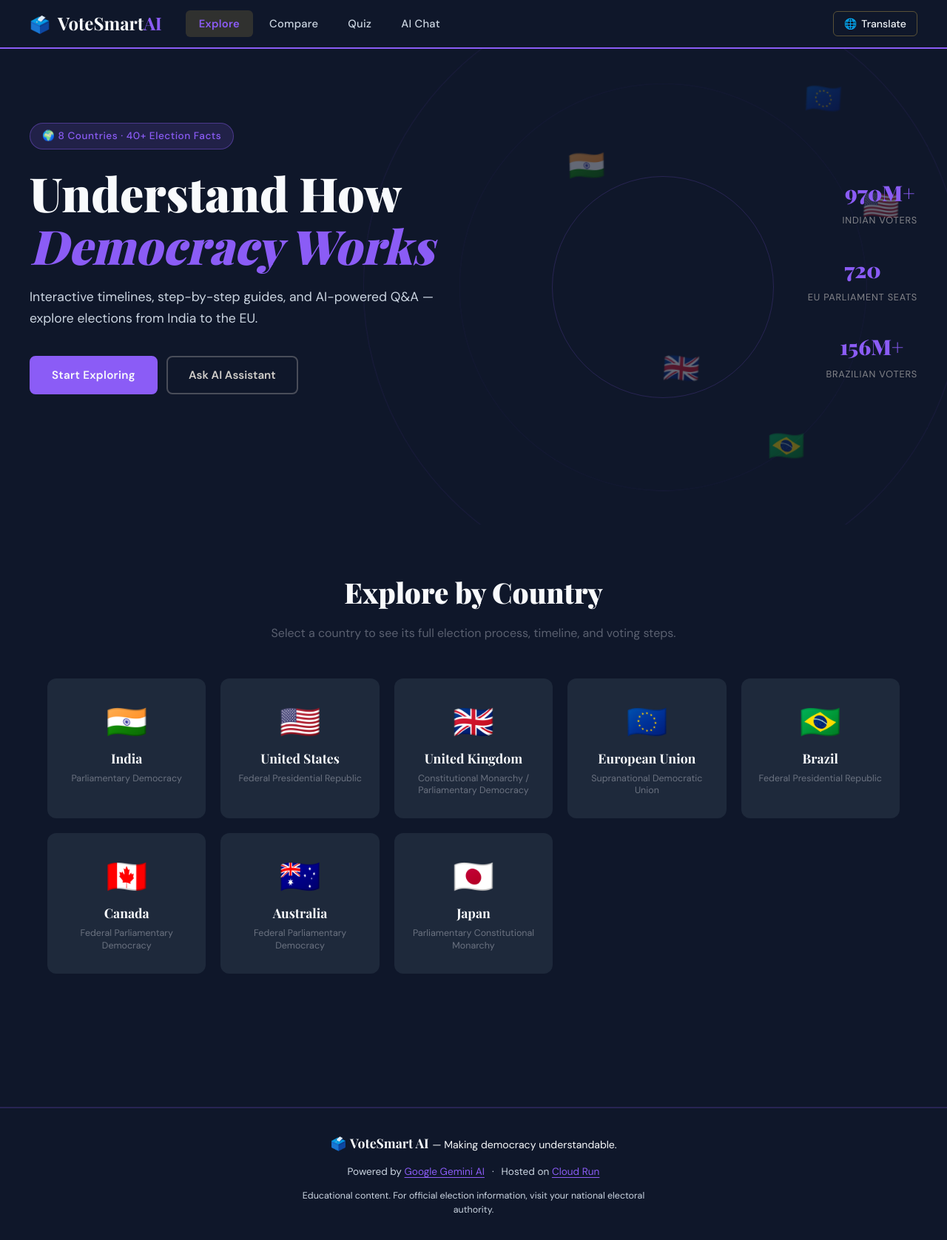
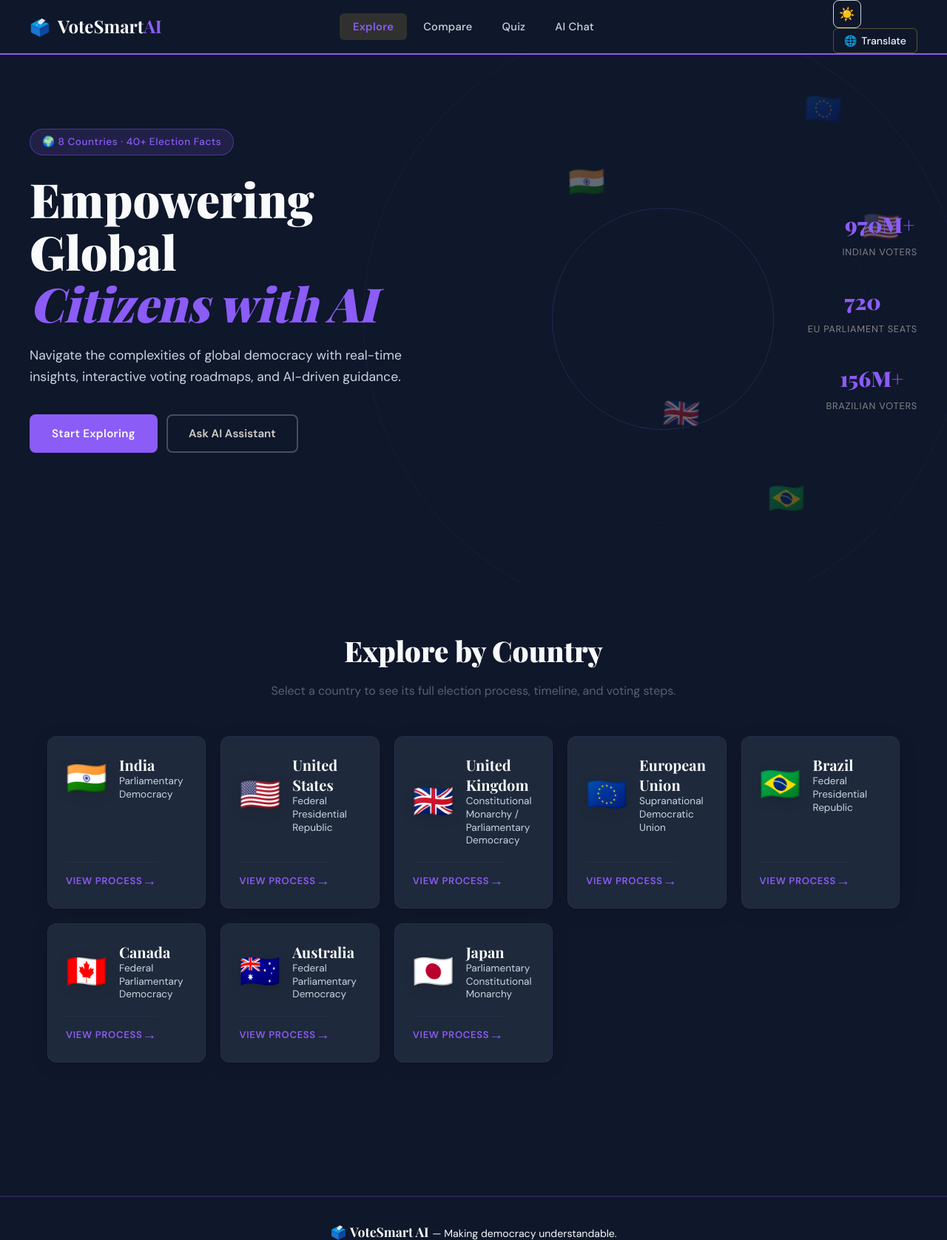
Before and after one commit to vannoorsab/VoteSmart-AI, a Flask app: page / in a window 1280 px wide. Shown: the top 1676 px of the page at 74% size. Before the commit the page ends 1642 px from the top, so only its background shows below. Run offline with Flask 3, Linux system fonts and the light colour scheme.

Commit message:
commited

```diff
--- a/static/css/style.css
+++ b/static/css/style.css
@@ -24,6 +24,18 @@
   --font-body: 'DM Sans', system-ui, sans-serif;
   --font-mono: 'DM Mono', monospace;
   --transition: 0.22s cubic-bezier(0.4, 0, 0.2, 1);
+}
+
+body.light-mode {
+  --ink: #0f172a;
+  --ink-soft: #1e293b;
+  --ink-muted: #475569;
+  --paper: #f1f5f9;
+  --paper-light: #ffffff;
+  --gold: #7c3aed;
+  --gold-light: #8b5cf6;
+  --gold-pale: #f3f0ff;
+  --shadow: 0 4px 20px rgba(0,0,0,0.06);
 }
 
 /* ── Reset ── */
@@ -69,8 +81,12 @@ button { cursor: pointer; font-family: var(--font-body); border: none; backgroun
 }
 .header-inner {
   max-width: 1200px; margin: 0 auto;
-  display: flex; align-items: center; gap: 32px;
-  height: 64px;
+  display: flex; align-items: center; justify-content: space-between;
+  height: 72px; position: relative;
+}
+@media (max-width: 900px) {
+  .header-inner { height: auto; padding: 12px 0; flex-direction: column; gap: 12px; }
+  .main-nav { position: static !important; transform: none !important; }
 }
 .logo {
   display: flex; align-items: center; gap: 10px;
@@ -82,7 +98,10 @@ button { cursor: pointer; font-family: var(--font-body); border: none; backgroun
 .logo em { color: var(--gold); font-style: normal; }
 .logo-icon { font-size: 1.4rem; }
 
-.main-nav { display: flex; gap: 4px; flex: 1; }
+.main-nav {
+  display: flex; gap: 4px;
+  position: absolute; left: 50%; transform: translateX(-50%);
+}
 .nav-btn {
   padding: 8px 18px; border-radius: 6px;
   color: var(--ink-muted);
@@ -106,9 +125,21 @@ button { cursor: pointer; font-family: var(--font-body); border: none; backgroun
   transition: var(--transition);
 }
 .translate-btn:hover {
-  background: rgba(201,168,76,0.15); color: var(--gold);
+  background: rgba(139,92,246,0.15); color: var(--gold);
   border-color: var(--gold);
 }
+
+.theme-toggle {
+  display: flex; align-items: center; justify-content: center;
+  width: 38px; height: 38px; border-radius: 8px;
+  border: 1px solid var(--ink-muted);
+  color: var(--gold); font-size: 1.1rem;
+  transition: var(--transition);
+}
+.theme-toggle:hover {
+  background: rgba(139,92,246,0.15); border-color: var(--gold);
+}
+.theme-toggle .hidden { display: none; }
 .lang-picker {
   position: absolute; right: 0; top: calc(100% + 8px);
   background: var(--paper-light); border: 1px solid var(--gold);
@@ -265,36 +296,31 @@ button { cursor: pointer; font-family: var(--font-body); border: none; backgroun
 }
 .country-card {
   background: var(--paper-light);
-  border: 2px solid transparent;
-  border-radius: var(--radius);
-  padding: 28px 20px;
-  display: flex; flex-direction: column; align-items: center;
-  gap: 8px; text-align: center;
+  border: 1px solid rgba(139,92,246,0.1);
+  padding: 24px; border-radius: var(--radius);
+  text-align: left;
   transition: var(--transition);
-  position: relative; overflow: hidden;
-  cursor: pointer;
+  box-shadow: var(--shadow);
+  display: flex; flex-direction: column; justify-content: space-between;
+  position: relative; cursor: pointer;
 }
-.country-card::before {
-  content: ''; position: absolute; inset: 0;
-  background: linear-gradient(135deg, var(--accent) 0%, transparent 100%);
-  opacity: 0; transition: var(--transition);
+.country-card:hover {
+  transform: translateY(-5px);
+  border-color: var(--gold);
+  box-shadow: var(--shadow-lg);
 }
-.country-card:hover, .country-card:focus-visible {
-  border-color: var(--accent, var(--gold));
-  transform: translateY(-4px);
-  box-shadow: var(--shadow);
+.cc-header { display: flex; align-items: center; gap: 16px; margin-bottom: 20px; }
+.cc-flag { font-size: 2.8rem; filter: drop-shadow(0 4px 8px rgba(0,0,0,0.1)); }
+.cc-info { display: flex; flex-direction: column; }
+.cc-name { font-size: 1.25rem; font-weight: 700; color: var(--ink); font-family: var(--font-display); }
+.cc-system-label { font-size: 0.85rem; color: var(--ink-muted); line-height: 1.3; }
+.cc-footer {
+  display: flex; justify-content: space-between; align-items: center;
+  border-top: 1px solid rgba(139,92,246,0.1); padding-top: 12px;
 }
-.country-card:hover::before { opacity: 0.05; }
-.cc-flag { font-size: 2.8rem; }
-.cc-name { font-family: var(--font-display); font-size: 1.1rem; font-weight: 700; color: var(--ink); }
-.cc-system { font-size: 0.78rem; color: #6b7280; line-height: 1.3; }
-.cc-arrow {
-  position: absolute; right: 14px; top: 50%;
-  transform: translateY(-50%);
-  color: var(--gold); font-size: 1.2rem; opacity: 0;
-  transition: var(--transition);
-}
-.country-card:hover .cc-arrow, .country-card:focus-visible .cc-arrow { opacity: 1; right: 10px; }
+.cc-view-text { font-size: 0.82rem; font-weight: 600; color: var(--gold); text-transform: uppercase; letter-spacing: 0.05em; }
+.cc-arrow { color: var(--gold); font-size: 1.2rem; transition: var(--transition); }
+.country-card:hover .cc-arrow { transform: translateX(5px); }
 
 /* ── COUNTRY DETAIL ── */
 .country-detail { animation: fade-up 0.4s ease both; }
@@ -520,11 +546,11 @@ button { cursor: pointer; font-family: var(--font-body); border: none; backgroun
   font-size: 0.92rem; line-height: 1.6;
 }
 .chat-msg.assistant .msg-bubble {
-  background: white; border: 1px solid #e8e4d8;
+  background: var(--paper-light); border: 1px solid var(--ink-muted);
   border-bottom-left-radius: 4px; color: var(--ink);
 }
 .chat-msg.user .msg-bubble {
-  background: var(--ink); color: var(--paper);
+  background: var(--gold); color: white;
   border-bottom-right-radius: 4px;
 }
 .msg-bubble ul { padding-left: 20px; margin-top: 8px; }
--- a/static/js/app.js
+++ b/static/js/app.js
@@ -35,6 +35,17 @@ function initNav() {
       if (window.selectLanguage) window.selectLanguage(btn.dataset.lang);
     });
   });
+
+  const themeToggle = document.getElementById("themeToggle");
+  if (themeToggle) {
+    themeToggle.addEventListener("click", () => {
+      document.body.classList.toggle("light-mode");
+      const sun = themeToggle.querySelector(".sun-icon");
+      const moon = themeToggle.querySelector(".moon-icon");
+      sun.classList.toggle("hidden");
+      moon.classList.toggle("hidden");
+    });
+  }
 
   document.addEventListener("click", e => {
     if (!e.target.closest(".header-actions")) {
--- a/templates/index.html
+++ b/templates/index.html
@@ -30,6 +30,10 @@
         <button class="nav-btn" data-view="chat">AI Chat</button>
       </nav>
       <div class="header-actions">
+        <button class="theme-toggle" id="themeToggle" aria-label="Toggle dark/light mode" title="Toggle theme">
+          <span class="sun-icon" aria-hidden="true">☀️</span>
+          <span class="moon-icon hidden" aria-hidden="true">🌙</span>
+        </button>
         <button class="translate-btn" id="translateToggle" aria-label="Toggle language translation"
           title="Translate page">
           <span aria-hidden="true">🌐</span> Translate
@@ -61,8 +65,8 @@
     <div class="hero-content">
       <div class="hero-text-col">
         <div class="hero-badge" style="background: rgba(139,92,246,0.15); border: 1px solid rgba(139,92,246,0.4);">🌍 8 Countries · 40+ Election Facts</div>
-        <h1 id="hero-title" style="color: var(--ink);">Understand How<br /><em>Democracy Works</em></h1>
-        <p class="hero-sub" style="margin: 0 0 36px 0; color: var(--ink-muted);">Interactive timelines, step-by-step guides, and AI-powered Q&amp;A — explore elections from India to the EU.</p>
+        <h1 id="hero-title" style="color: var(--ink);">Empowering Global<br /><em>Citizens with AI</em></h1>
+        <p class="hero-sub" style="margin: 0 0 36px 0; color: var(--ink-muted);">Navigate the complexities of global democracy with real-time insights, interactive voting roadmaps, and AI-driven guidance.</p>
         <div class="hero-ctas" style="justify-content: flex-start;">
           <button class="btn-primary" onclick="setView('explore')" aria-label="Start exploring countries">Start Exploring</button>
           <button class="btn-ghost" onclick="setView('chat')" aria-label="Ask the AI assistant">Ask AI Assistant</button>
@@ -91,10 +95,17 @@
         {% for key, country in countries.items() %}
         <button class="country-card" role="listitem" data-country="{{ key }}"
           aria-label="Explore {{ country.name }} elections" style="--accent: {{ country.color }}">
-          <span class="cc-flag" aria-hidden="true">{{ country.flag }}</span>
-          <span class="cc-name">{{ country.name }}</span>
-          <span class="cc-system">{{ country.system }}</span>
-          <span class="cc-arrow" aria-hidden="true">→</span>
+          <div class="cc-header">
+            <span class="cc-flag" aria-hidden="true">{{ country.flag }}</span>
+            <div class="cc-info">
+              <span class="cc-name">{{ country.name }}</span>
+              <span class="cc-system-label">{{ country.system }}</span>
+            </div>
+          </div>
+          <div class="cc-footer">
+            <span class="cc-view-text">View Process</span>
+            <span class="cc-arrow" aria-hidden="true">→</span>
+          </div>
         </button>
         {% endfor %}
       </div>
```
